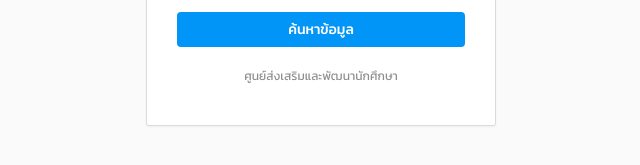
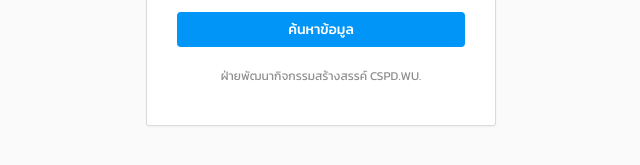
Before and after one commit to cspdwu/roomcspd, a plain HTML site: page index.html in a window 1280 px wide. Shown: the part 481-646 px from the top of the page, 319-959 px from the left. Drawn offline with Linux system fonts and the light colour scheme; some packages are replaced by stand-ins of ours; a script that the page names is missing.

Commit message:
Update footer text in index.html

```diff
--- a/index.html
+++ b/index.html
@@ -252,7 +252,7 @@
             <button onclick="searchData()" id="searchBtn" class="search-btn">ค้นหาข้อมูล</button>
 
             <div class="footer">
-                ศูนย์ส่งเสริมและพัฒนานักศึกษา
+                ฝ่ายพัฒนากิจกรรมสร้างสรรค์ CSPD.WU.
             </div>
         </div>
     </div>
```
